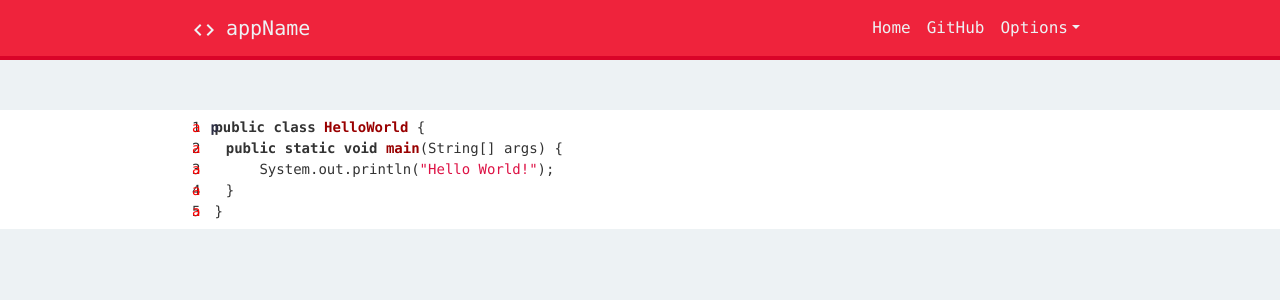
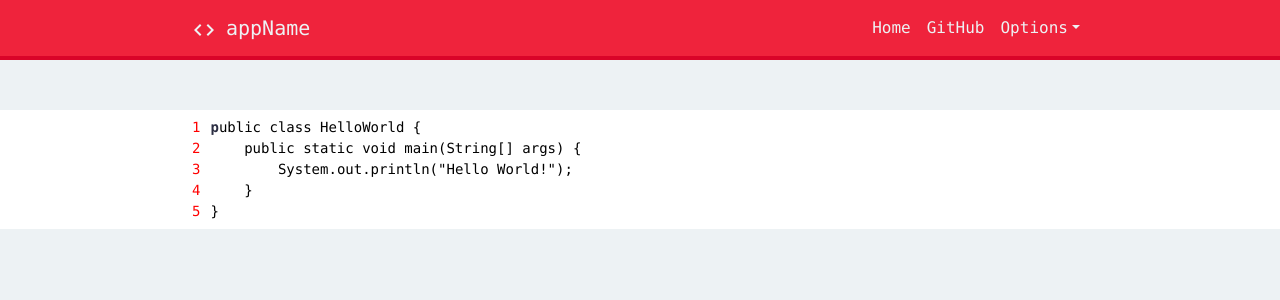
Before and after one commit to anoojlal/HFCYTHW, a React (Create React App) app in the folder idk-yet/: page /solo in a window 1280 px wide. Shown: the top 300 px of the page. Built offline with nearby package versions, Linux system fonts and the light colour scheme.

Commit message:
getLineNumbers() implemented

```diff
--- a/idk-yet/src/components/Solo.js
+++ b/idk-yet/src/components/Solo.js
@@ -19,10 +19,19 @@ export default class Solo extends React.Component {
       incorrect: "",
       remaining: codeBlock.substring(1)
     };
+
+    this.getLineNumbers = this.getLineNumbers.bind(this);
   }
 
-  componentDidMount() {
-    console.log(document.getElementById("syntaxHighlighter"));
+  getLineNumbers() {
+    const numLines = this.state.codeBlock.split('\n').length;
+    let lineNumbers = "";
+
+    for (let i = 1; i <= numLines; i++) {
+      lineNumbers = lineNumbers + i + "\n";
+    }
+
+    return lineNumbers;
   }
 
   render() {
@@ -34,8 +43,11 @@ export default class Solo extends React.Component {
       backgroundColor: "white",
       paddingLeft: "15%",
       paddingRight: "15%",
-      tabSize: "4"
+      tabSize: "4",
+      display: "none"
     };
+
+    const lineNumbers = this.getLineNumbers();
 
     return (
       <div>
@@ -43,7 +55,7 @@ export default class Solo extends React.Component {
         <div className="solo">
           <div className="codeBlock">
             <div className="overlay">
-              <div className="lineNumbers">{"a\na\na\na\na\n"}</div>
+              <div className="lineNumbers">{lineNumbers}</div>
               <span>{completed}</span>
               <span className="current">{current}</span>
               <span className="incorrect">{incorrect}</span>
--- a/idk-yet/src/css/Solo.css
+++ b/idk-yet/src/css/Solo.css
@@ -16,8 +16,8 @@
     display: block;
     overflow-x: auto;
     padding: 0.5em 15%;
-    color: transparent;
-    background: transparent;
+    color: black; /* change to transparent */
+    background: white; /* change to transparent */
     white-space: pre-wrap;
     margin-bottom: 0px;
     font-size: 87.5%;
@@ -33,7 +33,6 @@
     -moz-user-select: none; /* Firefox */
     -ms-user-select: none; /* Internet Explorer/Edge */
     user-select: none;
-    text-decoration: underline;
 }
 
 .lineNumbers {
```
